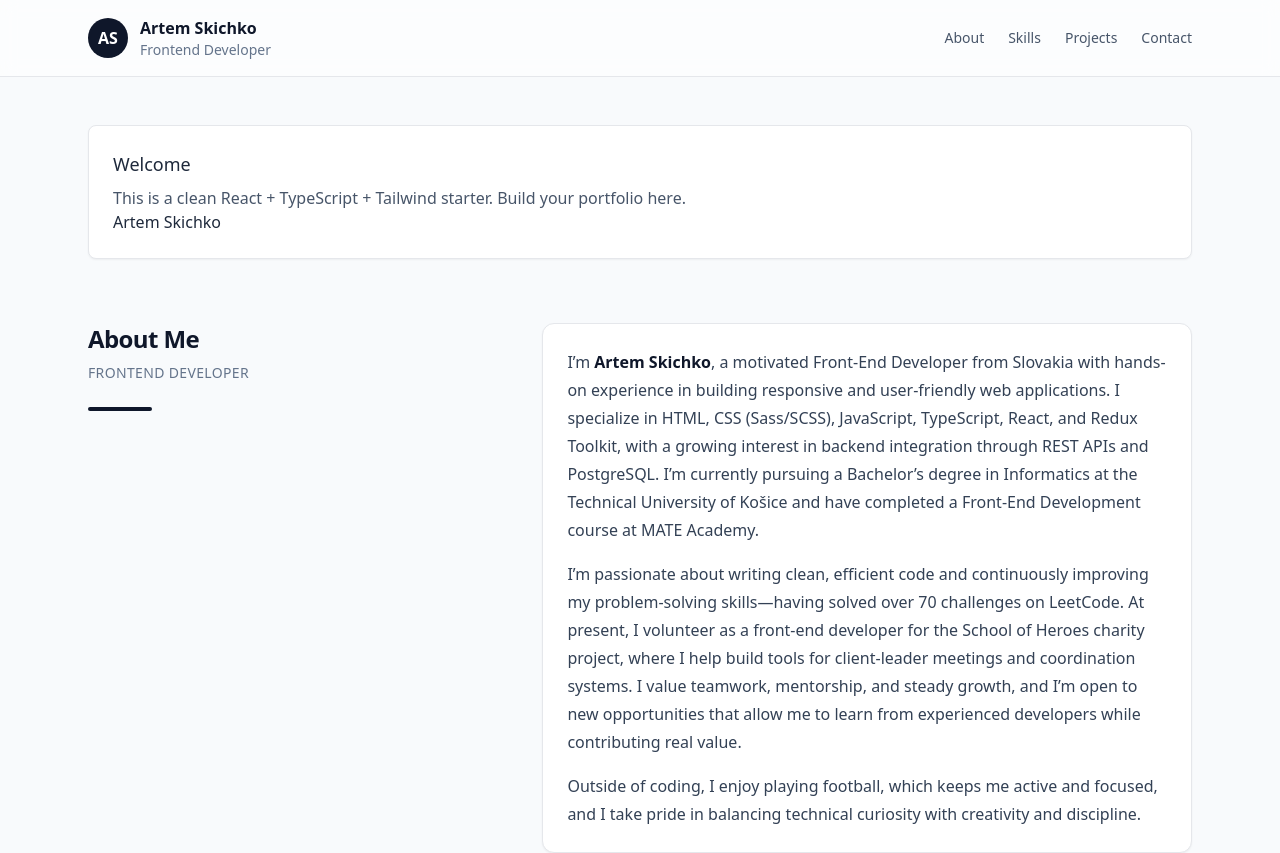
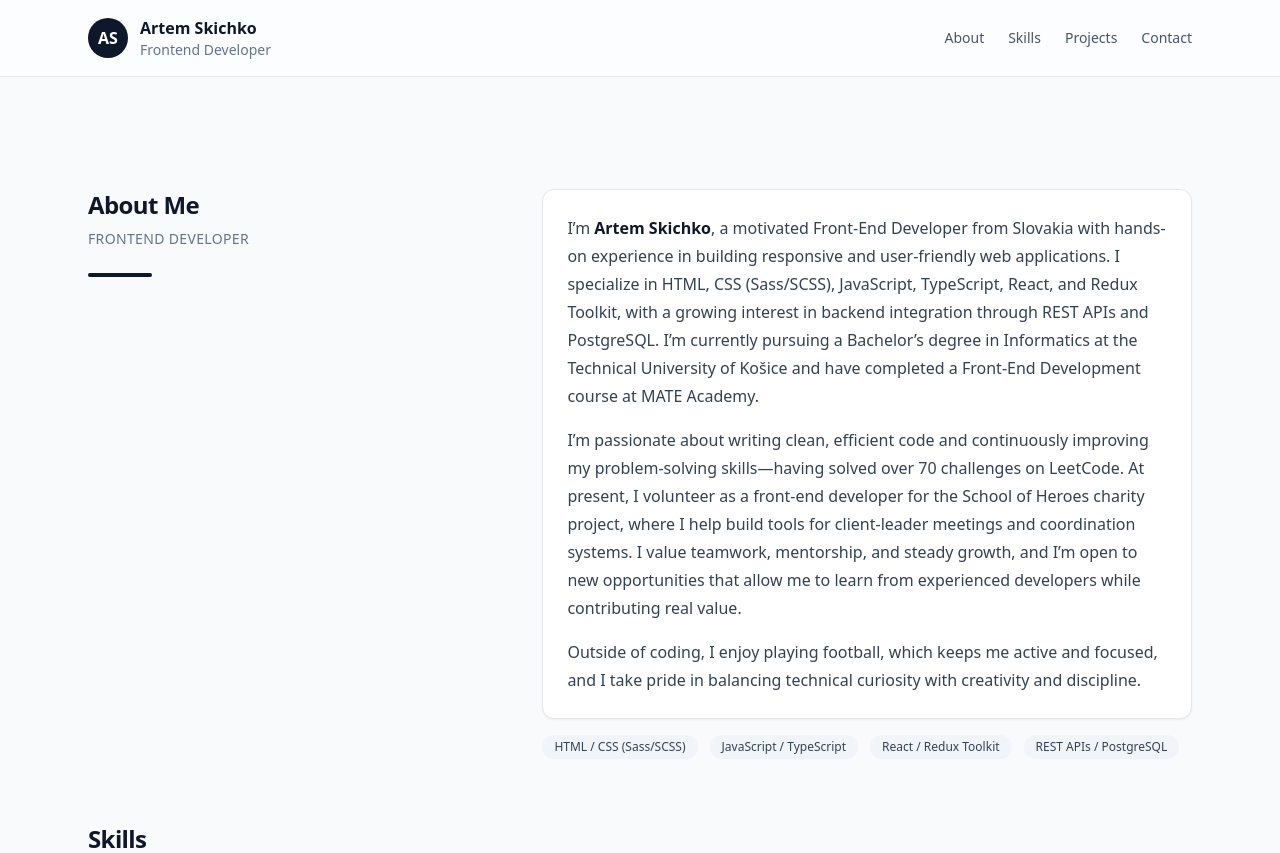
Before and after one commit to Artemida1609/developer-portfolio, a React (Vite) app: page / in a window 1280 px wide. Shown: the top 853 px of the page. Built offline with nearby package versions, Linux system fonts and the light colour scheme.

Commit message:
code(fix) deleted unnecessary text on the main page

```diff
--- a/src/App.tsx
+++ b/src/App.tsx
@@ -9,14 +9,6 @@ function App() {
 		<div className="min-h-screen bg-slate-50 text-slate-800">
 			<Header />
 			<main className="mx-auto max-w-6xl px-6 py-12">
-				<div className="rounded-lg border bg-white p-6 shadow-sm">
-					<h2 className="mb-2 text-lg font-medium">Welcome</h2>
-					<p className="text-slate-600">
-						This is a clean React + TypeScript + Tailwind starter. Build your portfolio here.
-					</p>
-					<p>Artem Skichko</p>
-				</div>
-
 				<AboutMe />
 
 				<Skills />
```
